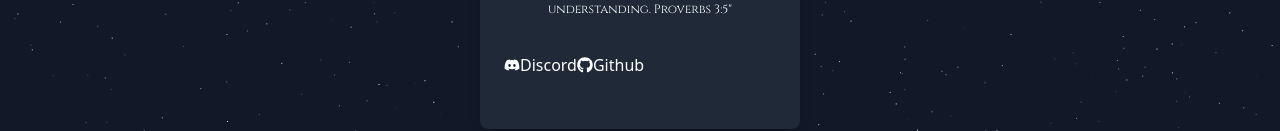
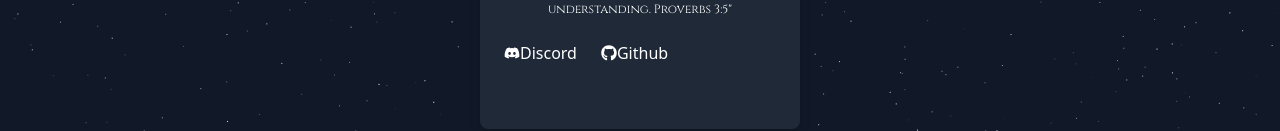
Before and after one commit to KauaZs/profile-card, a React (Create React App) app: page / in a window 1280 px wide. Shown: the part 431-562 px from the top of the page. Built offline with nearby package versions, Linux system fonts and the light colour scheme.

Commit message:
fix buttons

```diff
--- a/src/App.tsx
+++ b/src/App.tsx
@@ -5,7 +5,7 @@
 import config from "./config/config";
 
 function App() {
-  const { displayName, about, avatar_url, banner } = config.profileOptions;
+  const { displayName, about, avatar_url, banner } = config.profileOptions
   return (
 
     <div className="flex items-center justify-center h-screen bg-gray-900 relative">
@@ -29,7 +29,7 @@
           <h1 className="font-semibold text-white right-20 text-3xl">{displayName || "Random"}</h1>
           <p className="font-Cinzel text-white right-20 mt-1 text-center text-xs">{about || ""}</p>
         </div>
-        <div className="mt-9">
+        <div className="flex flex-grow gap-6 mt-6">
           <Social />
         </div>
       </div>
--- a/src/components/Social.tsx
+++ b/src/components/Social.tsx
@@ -6,7 +6,7 @@
   const { github: githubLink, discord: discordLink } = config.profileLinks || {};
 
   return (
-    <div className="flex flex-grow gap-5">
+    <>
       {discordLink && (
         <button
           className="bg-slate-500 px-6 py-2 rounded text-white hover:bg-slate-400 flex items-center gap-2"
@@ -31,7 +31,7 @@
           Github
         </button>
       )}
-    </div>
+    </>
   );
 };
 
```
